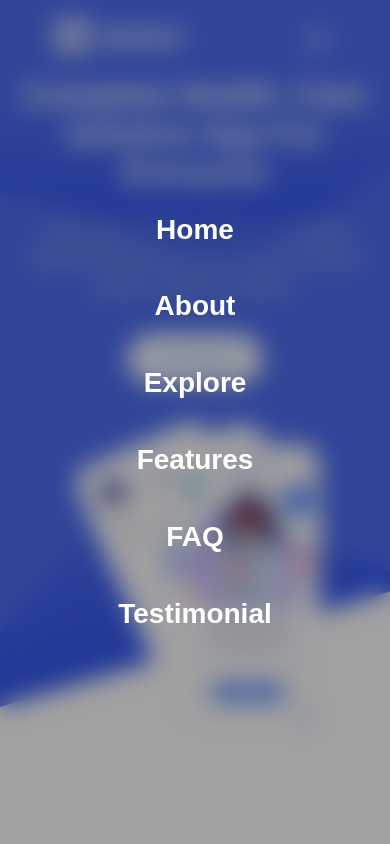
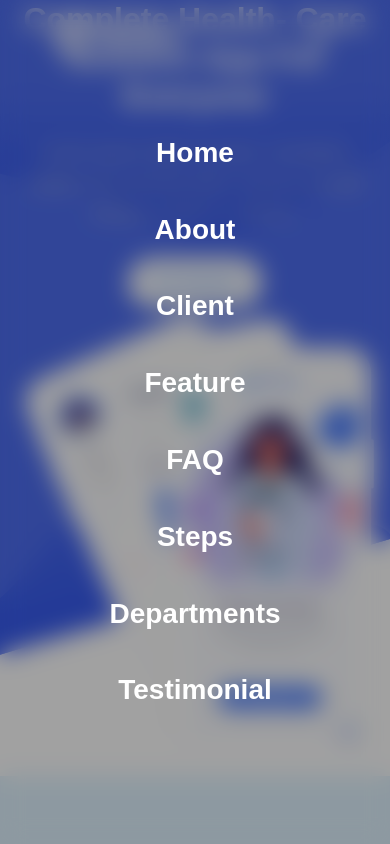
Before and after one commit to Denis793/applayer, a React (Vite) app: page / in a window 390 px wide. Both pictures are taken after a click on the button "Toggle menu". Shown: the top 844 px of the page. Built offline with nearby package versions, Linux system fonts and the light colour scheme.

Commit message:
update mobile menu & heroSection

```diff
--- a/src/components/Header/Header.jsx
+++ b/src/components/Header/Header.jsx
@@ -75,20 +75,26 @@ export function Header() {
           {menuOpen && <div className={styles.overlay} onClick={handleLinkClick} />}
 
           <div className={clsx(styles.mobileMenu, { [styles.open]: menuOpen })}>
-            <a href="#home" onClick={(e) => scrollToId(e, 'home', handleLinkClick)}>
+            <a href="#hero" onClick={(e) => scrollToId(e, 'hero', handleLinkClick)}>
               Home
             </a>
             <a href="#about" onClick={(e) => scrollToId(e, 'about', handleLinkClick)}>
               About
             </a>
-            <a href="#explore" onClick={(e) => scrollToId(e, 'explore', handleLinkClick)}>
-              Explore
+            <a href="#client" onClick={(e) => scrollToId(e, 'client', handleLinkClick)}>
+              Client
             </a>
             <a href="#feature" onClick={(e) => scrollToId(e, 'feature', handleLinkClick)}>
-              Features
+              Feature
             </a>
             <a href="#faq" onClick={(e) => scrollToId(e, 'faq', handleLinkClick)}>
               FAQ
+            </a>
+            <a href="#steps" onClick={(e) => scrollToId(e, 'steps', handleLinkClick)}>
+              Steps
+            </a>
+            <a href="#departments" onClick={(e) => scrollToId(e, 'departments', handleLinkClick)}>
+              Departments
             </a>
             <a href="#testimonial" onClick={(e) => scrollToId(e, 'testimonial', handleLinkClick)}>
               Testimonial
--- a/src/components/Hero/Hero.jsx
+++ b/src/components/Hero/Hero.jsx
@@ -1,11 +1,25 @@
+import { useEffect, useRef } from 'react';
 import heroImg from '@/img/hero/hero-img.png';
-
 import styles from './Hero.module.scss';
 
 export function Hero() {
+  const bgRef = useRef(null);
+
+  useEffect(() => {
+    const handleScroll = () => {
+      if (bgRef.current) {
+        const scrollY = window.scrollY;
+        bgRef.current.style.transform = `translateY(${scrollY * 0.3}px)`;
+      }
+    };
+
+    window.addEventListener('scroll', handleScroll);
+    return () => window.removeEventListener('scroll', handleScroll);
+  }, []);
+
   return (
-    <>
-      <section className={styles.heroWrapper} id="hero" data-aos="fade-up">
+    <section className={styles.heroWrapper} id="home">
+      <div ref={bgRef} className={styles.bgImage} />
       <div className="container">
         <div className={styles.heroSection}>
           <div className={styles.textBlock}>
@@ -18,10 +32,9 @@ export function Hero() {
             </a>
           </div>
 
-            <img className={styles.heroImg} src={heroImg} alt="heroImg" />
+          <img className={styles.heroImg} src={heroImg} alt="hero" />
         </div>
       </div>
     </section>
-    </>
   );
 }
--- a/src/components/Hero/Hero.module.scss
+++ b/src/components/Hero/Hero.module.scss
@@ -1,25 +1,31 @@
 @use '@/styles/variables' as *;
 
 .heroWrapper {
-  background: url('@/img/hero/hero-bg.svg') no-repeat top / cover fixed;
-  background-color: $bg-card;
+  position: relative;
+
+  overflow: hidden;
+  padding-bottom: $spacing-4;
+}
+
+.bgImage {
+  position: absolute;
+  inset: 0;
+  background: url('@/img/hero/hero-bg.svg') no-repeat top center / cover;
+  will-change: transform;
+  transition: transform 0.05s linear;
+  z-index: -1;
 }
 
 .heroSection {
   display: flex;
+  flex-direction: column;
   align-items: center;
-  flex-direction: column;
   justify-content: center;
-  height: 100vh;
-  padding: 6rem 0;
   color: $text-color-contrast;
-  z-index: 0;
 
   @media (min-width: $breakpoint-lg) {
     flex-direction: row;
     justify-content: space-between;
-    background-size: contain;
-    height: auto;
   }
 }
 
@@ -59,10 +65,12 @@
 }
 
 .heroImg {
-  height: 20rem;
-  margin: 2rem;
+  width: 100%;
+  max-width: 500px;
+  height: auto;
+  object-fit: contain;
 
   @media (min-width: $breakpoint-lg) {
-    height: 34rem;
+    max-width: 600px;
   }
 }
```
Lines whose indentation alone changed are shown as unchanged.
